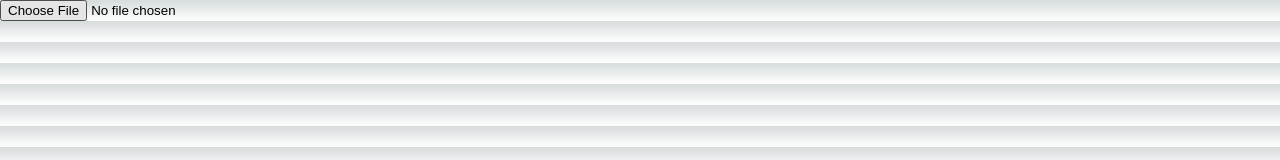
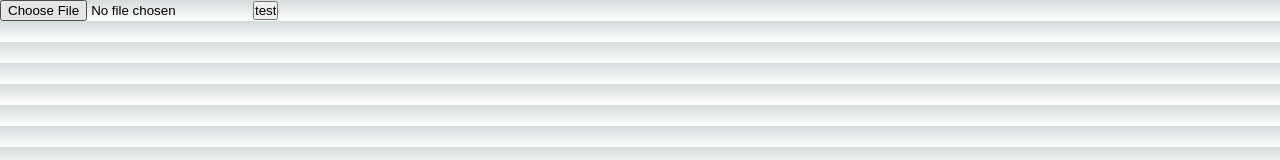
Before and after one commit to LoliGothic/garbage-can-register, a Next.js app in the folder frontend/: page /Add in a window 1280 px wide. Shown: the top 160 px of the page. Built offline with nearby package versions, Linux system fonts and the light colour scheme.

Commit message:
axiosのテスト

```diff
--- a/frontend/src/pages/Add.js
+++ b/frontend/src/pages/Add.js
@@ -1,5 +1,31 @@
+import axios from 'axios';
+import { useState } from 'react';
+
 export default function Add() {
+  const [image,setImage] = useState();
+
+  function postData() {
+    var formData = new FormData();
+    formData.append("lat", 2.23);
+    formData.append("lng", 2.532);
+    formData.append("image", image[0])
+    formData.append("comment", "test")
+
+
+    axios
+      .post("http://localhost:8000/garbage/garbage/", formData)
+      .then((res) => {
+        console.log(res);
+      })
+      .catch((res) => {
+        console.log(res);
+      })
+  }
+
   return (
-    <input type="file" accept="image/png, image/jpeg"></input>
+    <>
+      <input type="file" name="file" accept="image/png, image/jpeg" onChange={event => setImage(event.target.files)} />
+      <input type="button" value="test" onClick={postData} />
+    </>
   )
 }
```
